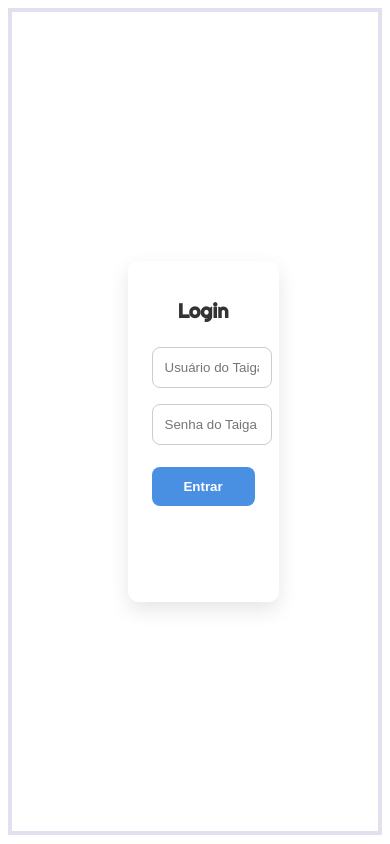
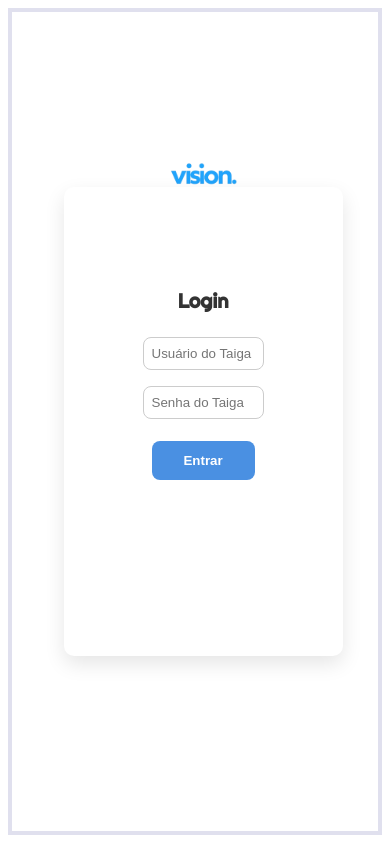
Before and after one commit to new-ge/API_5SEM_FRONT-END, a Vue app in the folder api_5sem_front-end/: page / in a window 390 px wide. Built offline with nearby package versions, Linux system fonts and the light colour scheme.

Commit message:
VSN-161 style: Manager's Mobile Screen

```diff
--- a/api_5sem_front-end/src/components/TelaDashboardGestor.vue
+++ b/api_5sem_front-end/src/components/TelaDashboardGestor.vue
@@ -21,6 +21,7 @@
       </button>
       </router-link>
     </aside>
+
     <main class="content">
       <header class="header">
         <p class="title">Resultados</p>
@@ -50,6 +51,19 @@
         </div>
         <span class="user-role">Gestor</span>
       </header>
+
+      <header class="header-mobile">
+      <div class="logo">
+        <img src="/VisionLogo.ico" alt="Vision Logo" class="icon-logo">
+      </div>
+      <button onclick="menu()" id="btn-menu">
+        <span class="linha"></span>
+        <span class="linha"></span>
+        <span class="linha"></span>
+      </button>
+        <span class="user-role">Gestor</span>
+      </header>
+
       <div class="bk-charts">
         <div class="charts">
           <div class="chart-group">
@@ -123,8 +137,8 @@ Chart.register(...registerables);
 
 export default {
   setup() {
-    const labels = ref([]);
-    const data = ref([]);
+    const labels = ref(['test', 'test2', 'test3', 'test4']);
+    const data = ref([1, 2, 3, 4]);
 
     const labelsFinalizados = ref([]);
     const dataFinalizados = ref([]);
@@ -132,8 +146,8 @@ export default {
     const labelsCriados = ref([]);
     const dataCriados = ref([]);
 
-    const labels2 = ref([]);
-    const data2 = ref([]);
+    const labels2 = ref(['teasdast', 'test2', 'test3', 'test4']);
+    const data2 = ref([1, 2, 3, 4]);
 
     const labelsRetrabalhos = ref([]);
     const dataRetrabalhos = ref([]);
@@ -373,7 +387,7 @@ export default {
     };
 
     onMounted(async () => {
-      await axios.get('http://localhost:8080/tasks/syncAll'),
+      await axios.get('http://localhost:8080/tasks/sync-all-process'),
       await Promise.all([
         fetchData('http://localhost:8080/tasks/count-tasks-by-tag', labels, data, null, 'tagName'),
         fetchData('http://localhost:8080/tasks/count-tasks-by-status', labels2, data2, null, 'statusName'),
@@ -494,8 +508,12 @@ html, body {
   margin-right: -4px;
   background-color: #ffffff; /* Fundo branco */
   filter: brightness(1.1) contrast(1.2); /* Filtro aplicado no header */
+}
 
+.header-mobile {
+  display: none;
 }
+
 .filters select{
   border:2px solid #00779d;
   border-radius: 5px;
@@ -725,4 +743,125 @@ p {
   max-width: 100vw;
   max-height: 100vh;
 }
+
+@media screen and (max-width: 768px) {
+
+  .sidebar, .filters, .header{
+    display: none;
+  }
+
+  .icon-logo {
+    width: 6em;
+}
+
+  .header-mobile {
+    display: flex;
+    flex-direction: row;
+    width: 66%;
+    height: 7%;
+    justify-content: space-between;
+  }
+
+  #btn-menu {
+    width: 30px;
+    height: 30px;
+    border: 2px solid #3ab6ff;
+    border-radius: 7px;
+    background: transparent;
+    display: flex;
+    margin-top: 7px;
+    flex-direction: column;
+    justify-content: center;
+  }
+
+  .linha {
+    width: 15px;
+    height: 2px;
+    background-color: #3ab6ff;
+    display: block;
+    margin: 3px auto;
+    position: relative;
+    transform-origin: center;
+  }
+
+  .user-role {
+    font-size: 18px;
+    color: #3ab6ff;
+    margin-right: 10px;
+    display: flex;
+    align-items: center;
+  }
+
+  .title {
+    display: none;
+  }
+
+  .bk-charts {
+    flex-direction: column;
+    height: 100%;
+    width: 68%;
+    overflow-y: auto;
+  }
+
+  .charts {
+    width: 98%;
+    display: flex;
+    flex-direction: column;
+  }
+
+  .chart-group {
+    width: 76%;
+    min-width: 98%;
+  }
+
+  .titulos {
+    min-width: 0px;
+  }
+  .cards-container {
+    display: flex;
+    justify-content: center;
+    gap: 4px;
+    flex-wrap: nowrap;
+    width: 99%;
+    height: 25%;
+    font-size: 10px;
+  }
+
+  .card {
+    width: 21%;
+    display: flex;
+    justify-content: space-around;
+  }
+
+  .chart-group2 {
+    height: 49%;
+  }
+
+  .chart-container2 {
+    height: 82%;
+  }
+
+  .chart-container3 {
+    height: 58%;
+  }
+
+  .charts1 {
+    width: 98%;
+  }
+
+  .charts2 {
+    height: 50%;
+    width: 98%;
+  }
+
+  .chart-group4 {
+    width: 100%;
+  }
+
+  .chart-box2 {
+    font-size: 15px;
+  }
+
+
+}
 </style>
--- a/api_5sem_front-end/src/components/TelaLogin.vue
+++ b/api_5sem_front-end/src/components/TelaLogin.vue
@@ -6,7 +6,7 @@
 
     <div class="login-box">
       <h1>Login</h1>
-      <form @submit.prevent="handleLogin">
+      <form class="form" @submit.prevent="handleLogin">
         <input type="text" v-model="username" placeholder="Usuário do Taiga" required />
         <input type="password" v-model="password" placeholder="Senha do Taiga" required />
         <button type="submit">Entrar</button>
@@ -73,7 +73,6 @@ export default defineComponent({
 });
 </script>
 
-
 <style scoped>
 .container {
   width: 98vw;
@@ -85,8 +84,76 @@ export default defineComponent({
   box-sizing: border-box;
 }
 
+.logo {
+  width: 25vw;
+  margin-top: -14vw;
+  margin-bottom: -10vh;
+}
+
 .logo-container {
+  display: flex;
+  flex-direction: column;
+  justify-content: space-between;
+  align-items: center;
+}
 
+.login-box {
+  background-color: #ffffff;
+  padding: 2rem;
+  border-radius: 10px;
+  box-shadow: 0 8px 20px rgba(0, 0, 0, 0.1);
+  width: 27%;
+  height: 40%;
+  max-width: 314px;
+  max-height: 293px;
+  text-align: center;
+}
+
+.login-box h1 {
+  margin-bottom: 1.5rem;
+  color: #333;
+  font-size: 1.5rem;
+}
+
+.form {
+  display: flex;
+  flex-direction: column;
+  align-items: center;
+}
+
+.login-box input {
+  width: 92%;
+  padding: 0.75rem;
+  margin-bottom: 1rem;
+  border: 1px solid #ccc;
+  border-radius: 8px;
+}
+
+.login-box button {
+  width: 100%;
+  margin-top: 6%;
+  padding: 0.75rem;
+  background-color: #4a90e2;
+  color: white;
+  border: none;
+  border-radius: 8px;
+  cursor: pointer;
+  font-weight: bold;
+  transition: background-color 0.3s ease;
+}
+
+.login-box button:hover {
+  background-color: #357ab8;
+}
+
+.container {
+  width: 98vw;
+  height: 97vh;
+  display: flex;
+  flex-direction: column;
+  justify-content: center;
+  align-items: center;
+  box-sizing: border-box;
 }
 
 .logo {
@@ -140,7 +207,12 @@ export default defineComponent({
 
 @media (max-width: 600px) {
   .login-box {
-    padding: 1.5rem;
+    padding: 5.5rem;
+  }
+
+  .login-box input {
+    width: 100%;
+    padding: 0.5rem;
   }
 
   .login-box h1 {
@@ -148,8 +220,7 @@ export default defineComponent({
   }
 
   .logo {
-    max-width: 180px;
+    max-width: 200px;
   }
 }
-
 </style>
```
